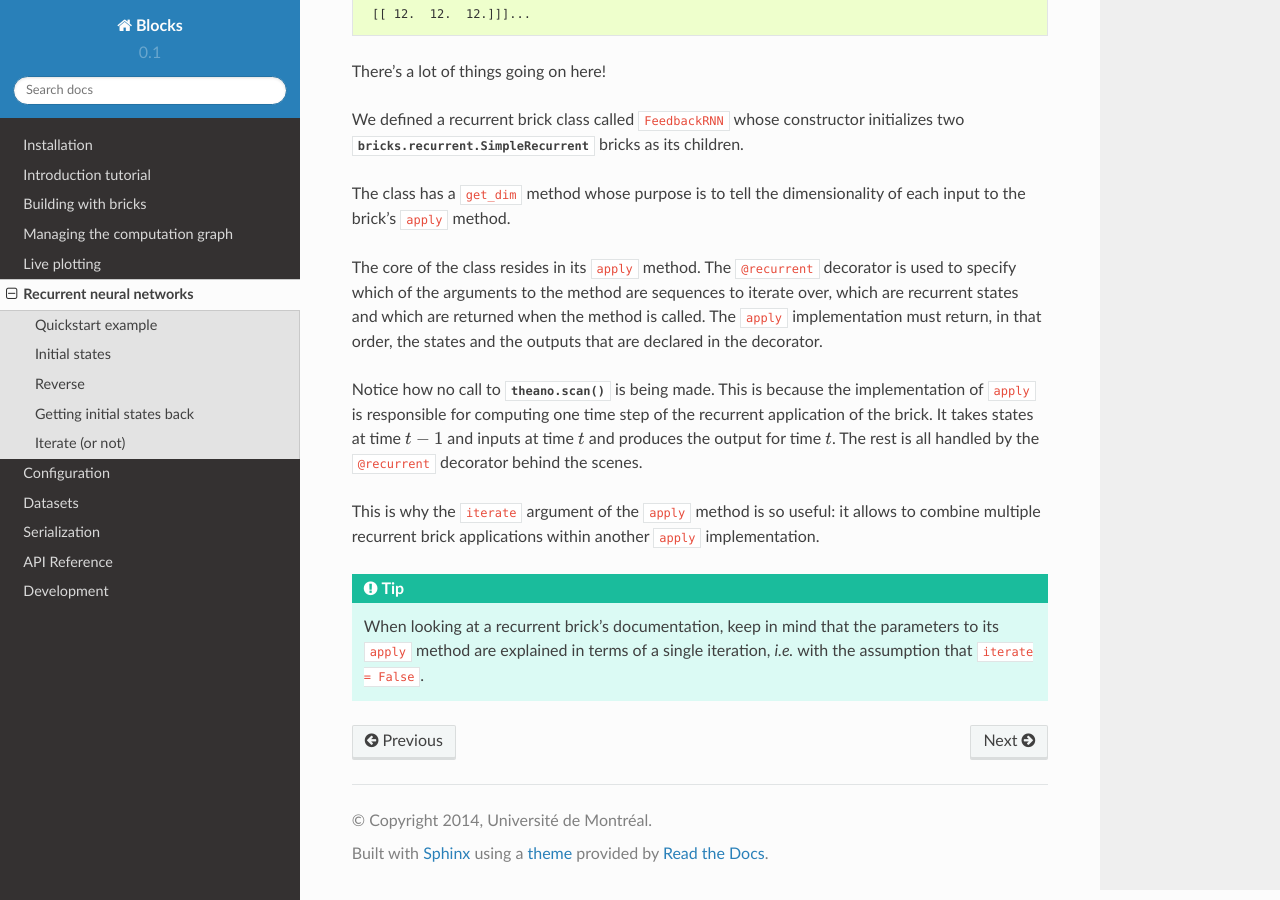
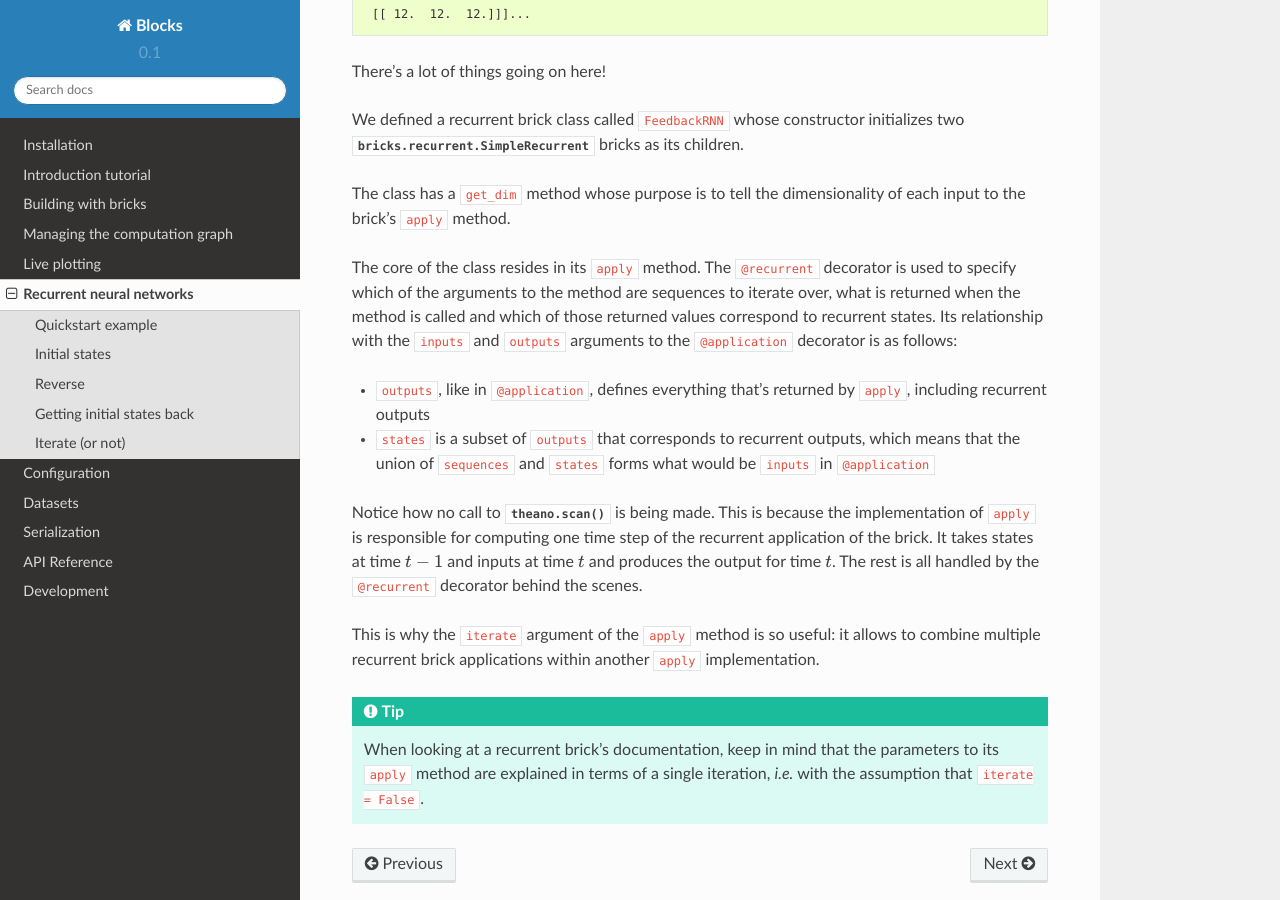
Before and after one commit to mila-iqia/blocks, a Sphinx documentation site: the page built from docs/rnn.rst, in a window 1280 px wide and 900 px high, scrolled down 4132 px. Built offline with Sphinx 7.4.7 and the Read the Docs theme 2.0.0, drawn with Linux system fonts in a browser that asks for light colours.

Commit message:
Refine recurrent decorator explanation

```diff
--- a/docs/rnn.rst
+++ b/docs/rnn.rst
@@ -265,9 +265,16 @@ of each input to the brick's ``apply`` method.
 
 The core of the class resides in its ``apply`` method. The ``@recurrent``
 decorator is used to specify which of the arguments to the method are sequences
-to iterate over, which are recurrent states and which are returned when the
-method is called. The ``apply`` implementation must return, in that order, the
-states and the outputs that are declared in the decorator.
+to iterate over, what is returned when the method is called and which of those
+returned values correspond to recurrent states. Its
+relationship with the ``inputs`` and ``outputs`` arguments to the
+``@application`` decorator is as follows:
+
+* ``outputs``, like in ``@application``, defines everything that's returned
+  by ``apply``, including recurrent outputs
+* ``states`` is a subset of ``outputs`` that corresponds to recurrent outputs,
+  which means that the union of ``sequences`` and ``states`` forms what would
+  be ``inputs`` in ``@application``
 
 Notice how no call to :func:`theano.scan` is being made. This is because the
 implementation of ``apply`` is responsible for computing one time step of the
```
